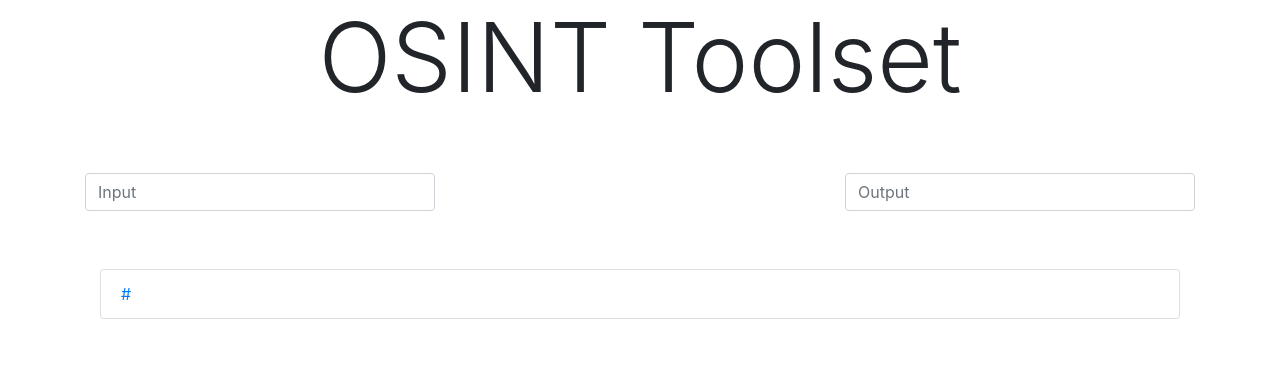
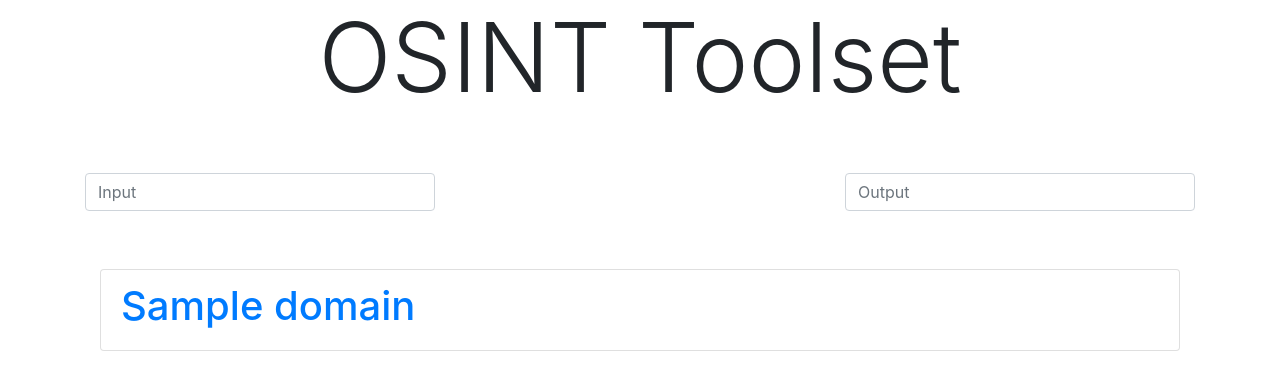
Before and after one commit to lwtct/osint-tool-v1, a Flask app: template templates/index.jinja in a window 1280 px wide. Shown: the top 390 px of the page. Run offline with Flask 2, Linux system fonts and the light colour scheme; the template is opened without the code that fills it: most values are stand-ins (such as "Sample title", 1, 10 or a date in 2020); some libraries are stand-ins or nearby versions.

Commit message:
Pretty reliable Output

```diff
--- a/app.py
+++ b/app.py
@@ -1,4 +1,5 @@
 from flask import Flask, render_template, request
+from urllib.parse import urlparse
 import json
 
 app = Flask(__name__,static_url_path='', static_folder='static')
@@ -7,6 +8,7 @@ app = Flask(__name__,static_url_path='', static_folder='static')
 def search_database(input_number, output_number):
     pav_list = []  # defines the URL output list
     des_list = []  # defines the discription output list
+    dom_list = []  # defines the domains of URL list
     with open('data/resources.json', 'r') as resources:  # opens the json file under working name 'resources'
         data = json.loads(resources.read())  # dumps the JSON data into a list
         data_counter = 0  # resets the variable
@@ -40,6 +42,7 @@ def search_database(input_number, output_number):
                         pav = url  # variable name from Pyro57#6998. Feel free to annoy him on discord even though he did next to nothing with the development of this application.
                         pav = pav.replace("{'url': '", "")  # removes the unnecessary part and just leaves the URL
                         pav_list.append(pav)  # adds the URL to the output list
+                        dom_list.append(urlparse(pav).netloc.replace("www.","").split(".")[0].capitalize())
                         des = purpose
                         des = des.replace("'purpose': '", "")  # removes unnecessary part and just leaves the description
                         des_list.append(des)  # adds the description to the output list
@@ -50,9 +53,8 @@ def search_database(input_number, output_number):
             except Exception:  # deals with the errors
                 pass
             data_counter += 1  # moves on to next entry in list 'data'
-    return pav_list, des_list  # when completed this returns a list of all URLs and description with the correct classification
+    return pav_list, des_list, dom_list # when completed this returns a list of all URLs and description with the correct classification
 
-print (search_database(1, 5))
 querry_type = {
     'Email' : 1,
     'Home address' : 2,
@@ -77,11 +79,10 @@ def my_form_post():
     output_number = querry_type[output_text]
     input_number = querry_type[input_text]
     print(input_number, output_number)
-    search_output = search_database(input_number, output_number)
-    print(search_output)
+    link_list, desc_list, domain_list = search_database(input_number, output_number)
     # idea; loop over all the resources and look for anything with matching input and output tag.
     server_output="{} -> {}".format(input_text,output_text) #use for debugging, remove later
-    return render_template("index.jinja", types=querry_type.keys(), output=server_output, search_output=search_output)
+    return render_template("index.jinja", types=querry_type.keys(), output=server_output, domain_list=domain_list, link_list=link_list, desc_list=desc_list)
 
 @app.route("/", methods=['GET'])
 def root():
--- a/templates/index.jinja
+++ b/templates/index.jinja
@@ -53,11 +53,11 @@
             </form>
             <div class="container">
                 <ul class="list-group" style="margin-top:50px">
-                    {% for x in range(list_link|length) %}
+                    {% for x in range(link_list|length) %}
                     <li class="panel-heading{{x}} list-group-item" data-toggle="collapse" data-target="#collapseExample" aria-expanded="false" aria-controls="collapseExample">
-                        <a href="{{list_link[x]}}">{{list_link[x]}}</a>
-                        <div style="display:none" class="panel-collapse{{x}}" id="collapseExample">
-                                <h1>Bonjour<h1>
+                        <a class="panel-heading{{x}}" href="{{link_list[x]}}"><h1>{{domain_list[x]}}<h1></a>
+                        <div style="display:none" class="panel-heading{{x}} panel-collapse{{x}}" id="collapseExample">
+                                <h3 class="panel-heading{{x}}">{{desc_list[x]}}<h3>
                         </div>
                     </li>
                     {% endfor %}
@@ -75,17 +75,19 @@
   });
 </script>
      <script>
-        {% for x in range(list_link|length) %}
+        {% for x in range(link_list|length) %}
             $(document).ready(function(){
-
+                var a = setTimeout(function(){}, 1000);
                 $(".panel-heading{{x}}").mouseenter(function () {
+                    clearTimeout(a);
                     $(".panel-collapse{{x}}").fadeIn();
-                });
-                $(".panel-collapse{{x}}").mouseleave(function(){
-                    $(".panel-collapse{{x}}").fadeOut();
+                    a = setTimeout(function(){}, 1000);
                 });
                 $(".panel-heading{{x}}").mouseleave(function () {
-                    $(".panel-collapse{{x}}").fadeOut();
+                    a = setTimeout(function(){
+                     $(".panel-collapse{{x}}").fadeOut();
+                    }, 500);
+
                 });
             });
         {% endfor %}
```
